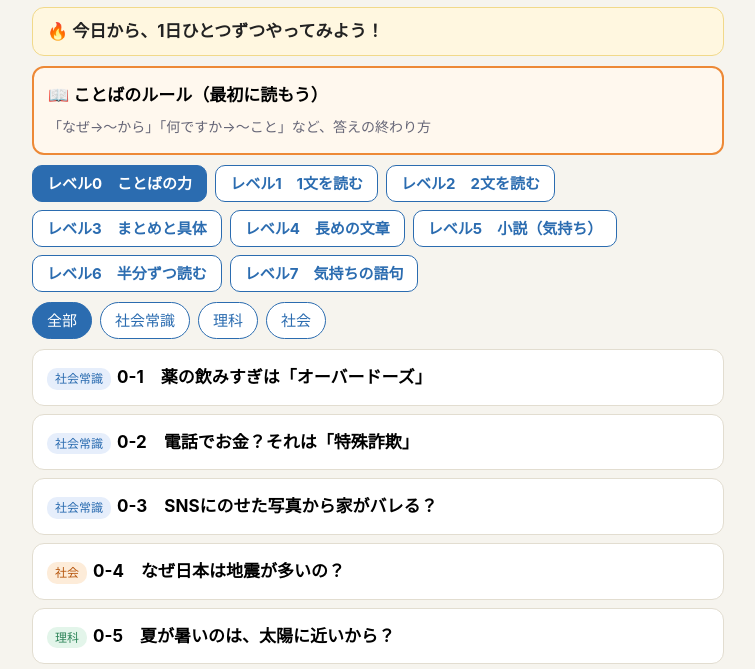
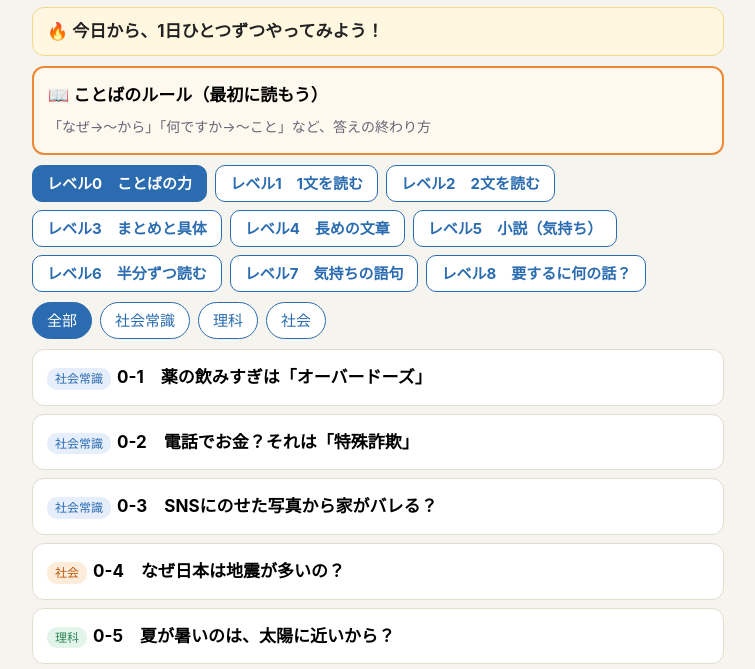
Before and after one commit to jimbeam71/chugaku-kokugo, a plain HTML site: page public/index.html in a window 1280 px wide. Shown: the part 126-795 px from the top of the page, without its empty margins (262-1017 px from the left). Drawn offline with Linux system fonts and the light colour scheme.

Commit message:
Level 8 sample: 要するに何の話？ (2 units), rule topic
Co-Authored-By: Claude Sonnet 5.5 <noreply@anthropic.com>
Claude-Session: https://claude.ai/code/session_017eHGv7utFfdZkT9z8YcfjY

```diff
--- /dev/null
+++ b/public/data/level8.json
@@ -0,0 +1,172 @@
+{
+  "level": 8,
+  "title": "レベル8　要するに何の話？",
+  "units": [
+    {
+      "id": "l8-01",
+      "tag": "社会常識",
+      "stage": "N 要するに何の話？",
+      "title": "小さな親切",
+      "text": "電車でお年寄りに席をゆずる人がいます。道に迷っている外国人に、道を教える人もいます。雨の日に、【見知らぬ】人にかさを貸してあげる人もいます。ある日、ぼくは、横断歩道で、重い荷物を持ったおばあさんと、いっしょに渡りました。こうした小さな親切が、人と人の間に、あたたかい気持ちを広げていきます。",
+      "questions": [
+        {
+          "kind": "文節をタップ",
+          "type": "tap",
+          "q": "筆者が、いちばん言いたいこと（まとめの文）はどれ？タップしよう。",
+          "chunks": [
+            "電車でお年寄りに席をゆずる人がいます。",
+            "道に迷っている外国人に、道を教える人もいます。",
+            "雨の日に、見知らぬ人にかさを貸してあげる人もいます。",
+            "ある日、ぼくは、横断歩道で、重い荷物を持ったおばあさんと、いっしょに渡りました。",
+            "こうした小さな親切が、人と人の間に、あたたかい気持ちを広げていきます。"
+          ],
+          "tapAns": 4,
+          "exp": "まとめの文は、最後の文です。例は、まとめの文を分かりやすくするためのものです。",
+          "rule": "abst",
+          "hint": "答えは「まとめの文」にあるよ。「たとえば」の具体例には、答えはないよ。"
+        },
+        {
+          "kind": "要するに何の話",
+          "q": "この文章は、要するに何の話ですか？",
+          "choices": [
+            "ふだんの小さな親切が、人をあたたかい気持ちにするという話。",
+            "ぼくが、横断歩道でおばあさんといっしょに渡った話。",
+            "お年寄りに、席をゆずることが大切だという話。",
+            "人間は、ひとりでは生きられないという話。"
+          ],
+          "ans": 0,
+          "exp": "答えは、本文の例の全部にあてはまり、本文に出ない話まで広げない、ちょうどよい広さの言葉です。",
+          "rule": "topic",
+          "hint": "「たとえば」の例の全部にあてはまる言葉で、本文に出ない話までは広げない、ちょうどよい広さを選ぼう。"
+        },
+        {
+          "kind": "文節をタップ",
+          "type": "tap",
+          "q": "次の中で、「要するに何の話」にいちばんふさわしい（ちょうどよい広さの）ものはどれ？タップしよう。",
+          "chunks": [
+            "ぼくがおばあさんと渡ったこと",
+            "お年寄りに親切にすること",
+            "人に親切にすること",
+            "よいことをすること"
+          ],
+          "tapAns": 2,
+          "exp": "本文には、お年寄りだけでなく、外国人や見知らぬ人への親切も出てきます。だから「人に親切にすること」がちょうどよい広さです。「よいことをすること」は、広すぎます。",
+          "rule": "topic",
+          "hint": "「たとえば」の例の全部にあてはまる言葉で、本文に出ない話までは広げない、ちょうどよい広さを選ぼう。"
+        },
+        {
+          "kind": "広さのまちがい",
+          "q": "なぜ「お年寄りに親切にすること」は、答えとして、せますぎるのですか？",
+          "choices": [
+            "道を教えたり、かさを貸したりする例は、お年寄りだけの話ではないから。",
+            "お年寄りに親切にするのは、よくないことだから。",
+            "本文に、お年寄りは出てこないから。",
+            "お年寄りに席をゆずる人は、少ないから。"
+          ],
+          "ans": 0,
+          "exp": "例は、お年寄りだけではなく、外国人や、見知らぬ人にもあてはまります。例の全部にあてはまる広さで答えます。",
+          "rule": "topic",
+          "hint": "「たとえば」の例の全部にあてはまる言葉で、本文に出ない話までは広げない、ちょうどよい広さを選ぼう。"
+        },
+        {
+          "kind": "読み",
+          "q": "「見知らぬ」の読みはどれ？",
+          "choices": [
+            "みしらぬ",
+            "みちらぬ",
+            "けんちらぬ",
+            "みしらず"
+          ],
+          "ans": 0,
+          "exp": "「見知らぬ」は「みしらぬ」と読みます。"
+        }
+      ],
+      "vocab": [],
+      "point": "印象に残る例ではなく、例の全部にあてはまる言葉を選びます。「せますぎない？」「広すぎない？」と、2回確かめましょう。",
+      "link": "国語（文章の主題）につながります。"
+    },
+    {
+      "id": "l8-02",
+      "tag": "社会",
+      "stage": "N 要するに何の話？",
+      "title": "世界で売れる日本車",
+      "text": "日本の自動車は、世界の多くの国で売れています。たとえば、スカイラインのように、かっこいい形のスポーツカーも人気があります。しかし、売れているのは、スポーツカーだけではありません。【燃費】がよく、こわれにくい車が、世界じゅうで選ばれているのです。つまり、日本車は、性能が高く、信頼されているから、世界で売れているのです。",
+      "questions": [
+        {
+          "kind": "文節をタップ",
+          "type": "tap",
+          "q": "筆者が、いちばん言いたいこと（まとめの文）はどれ？タップしよう。",
+          "chunks": [
+            "日本の自動車は、世界の多くの国で売れています。",
+            "たとえば、スカイラインのように、かっこいい形のスポーツカーも人気があります。",
+            "しかし、売れているのは、スポーツカーだけではありません。",
+            "燃費がよく、こわれにくい車が、世界じゅうで選ばれているのです。",
+            "つまり、日本車は、性能が高く、信頼されているから、世界で売れているのです。"
+          ],
+          "tapAns": 4,
+          "exp": "まとめの文は、最後の文です。例は、まとめの文を分かりやすくするためのものです。",
+          "rule": "abst",
+          "hint": "答えは「まとめの文」にあるよ。「たとえば」の具体例には、答えはないよ。"
+        },
+        {
+          "kind": "要するに何の話",
+          "q": "この文章は、要するに何の話ですか？",
+          "choices": [
+            "日本車が世界で売れている理由は、性能が高く、信頼されているからだという話。",
+            "スカイラインというスポーツカーが、かっこいいという話。",
+            "スポーツカーが、世界で人気があるという話。",
+            "日本の工業製品は、どれもすぐれているという話。"
+          ],
+          "ans": 0,
+          "exp": "答えは、本文の例の全部にあてはまり、本文に出ない話まで広げない、ちょうどよい広さの言葉です。",
+          "rule": "topic",
+          "hint": "「たとえば」の例の全部にあてはまる言葉で、本文に出ない話までは広げない、ちょうどよい広さを選ぼう。"
+        },
+        {
+          "kind": "文節をタップ",
+          "type": "tap",
+          "q": "次の中で、「要するに何の話」にいちばんふさわしい（ちょうどよい広さの）ものはどれ？タップしよう。",
+          "chunks": [
+            "スカイラインがかっこいいこと",
+            "スポーツカーが人気なこと",
+            "日本車が世界で売れている理由",
+            "日本の製品がすぐれていること"
+          ],
+          "tapAns": 2,
+          "exp": "本文の話題は、日本車が世界で売れている理由です。スカイラインはその例の一つ、「日本の製品全体」は広すぎです。",
+          "rule": "topic",
+          "hint": "「たとえば」の例の全部にあてはまる言葉で、本文に出ない話までは広げない、ちょうどよい広さを選ぼう。"
+        },
+        {
+          "kind": "広さのまちがい",
+          "q": "なぜ「スカイラインがかっこいいこと」は、答えとして、ふさわしくないのですか？",
+          "choices": [
+            "スカイラインは、たくさんある例の一つにすぎないから。",
+            "スカイラインは、売れていないから。",
+            "スカイラインは、日本車ではないから。",
+            "かっこいい車は、人気がないから。"
+          ],
+          "ans": 0,
+          "exp": "スカイラインは、本文の例の一つです。例の一つだけでは、本文全体の話になりません。",
+          "rule": "topic",
+          "hint": "「たとえば」の例の全部にあてはまる言葉で、本文に出ない話までは広げない、ちょうどよい広さを選ぼう。"
+        },
+        {
+          "kind": "読み",
+          "q": "「燃費」の読みはどれ？",
+          "choices": [
+            "ねんぴ",
+            "ねんひ",
+            "もえひ",
+            "ねんぺ"
+          ],
+          "ans": 0,
+          "exp": "「燃費」は「ねんぴ」と読みます。"
+        }
+      ],
+      "vocab": [],
+      "point": "印象に残る例ではなく、例の全部にあてはまる言葉を選びます。「せますぎない？」「広すぎない？」と、2回確かめましょう。",
+      "link": "国語（文章の主題）につながります。"
+    }
+  ]
+}
--- a/public/index.html
+++ b/public/index.html
@@ -84,7 +84,7 @@ function shuffle(n) { const a = [...Array(n).keys()]; for (let i = n - 1; i > 0;
 
 let DATA = null, LEV = [], RULES = [], cur = 0, filter = '全部';
 function label(u){const m=/^l(\d+)-(\d+)$/.exec(u.id)||/^u(\d+)$/.exec(u.id);if(!m)return u.id;return m.length===3?(+m[1])+'-'+(+m[2]):'0-'+(+m[1]);}
-const LV_NAMES = ['レベル0　ことばの力', 'レベル1　1文を読む', 'レベル2　2文を読む', 'レベル3　まとめと具体', 'レベル4　長めの文章', 'レベル5　小説（気持ち）', 'レベル6　半分ずつ読む', 'レベル7　気持ちの語句'];
+const LV_NAMES = ['レベル0　ことばの力', 'レベル1　1文を読む', 'レベル2　2文を読む', 'レベル3　まとめと具体', 'レベル4　長めの文章', 'レベル5　小説（気持ち）', 'レベル6　半分ずつ読む', 'レベル7　気持ちの語句', 'レベル8　要するに何の話？'];
 const app = document.getElementById('app');
 
 function streakHtml() {
@@ -285,7 +285,7 @@ function review() {
   window.scrollTo(0, 0);
 }
 
-Promise.all(['data/level0.json', 'data/level1.json', 'data/level2.json', 'data/level3.json', 'data/level4.json', 'data/level5.json', 'data/level6.json', 'data/level7.json'].map(f => fetch(f).then(r => r.json())))
+Promise.all(['data/level0.json', 'data/level1.json', 'data/level2.json', 'data/level3.json', 'data/level4.json', 'data/level5.json', 'data/level6.json', 'data/level7.json', 'data/level8.json'].map(f => fetch(f).then(r => r.json())))
   .then(ls => { LEV = ls; RULES = ls[0].rules; DATA = LEV[cur]; home(); })
   .catch(() => { app.textContent = 'データを読みこめませんでした。'; });
 </script>
```
Also changed, not shown: public/data/level0.json.
